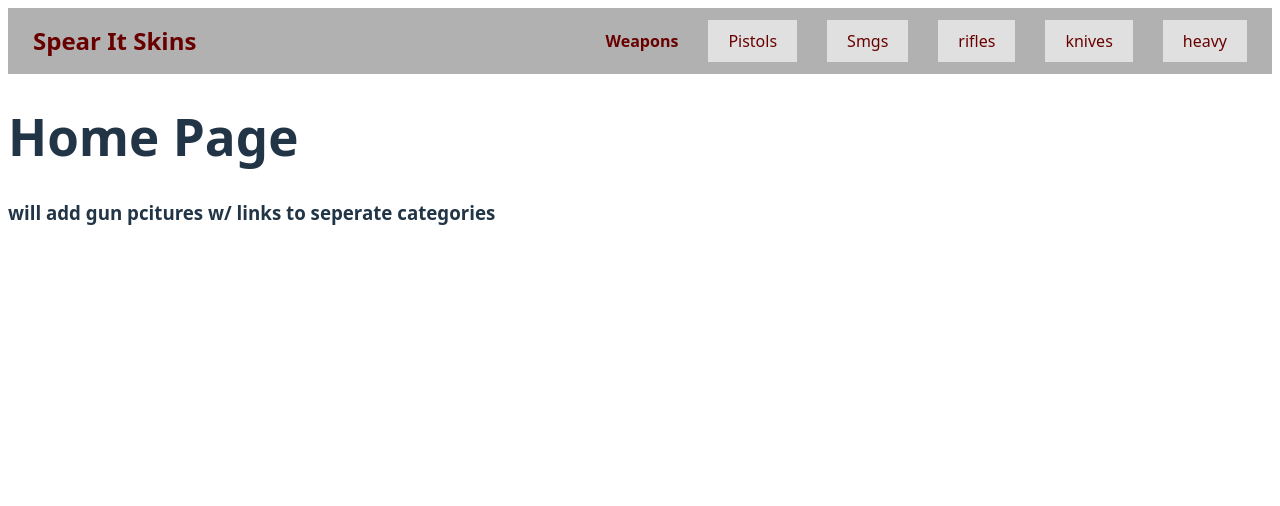
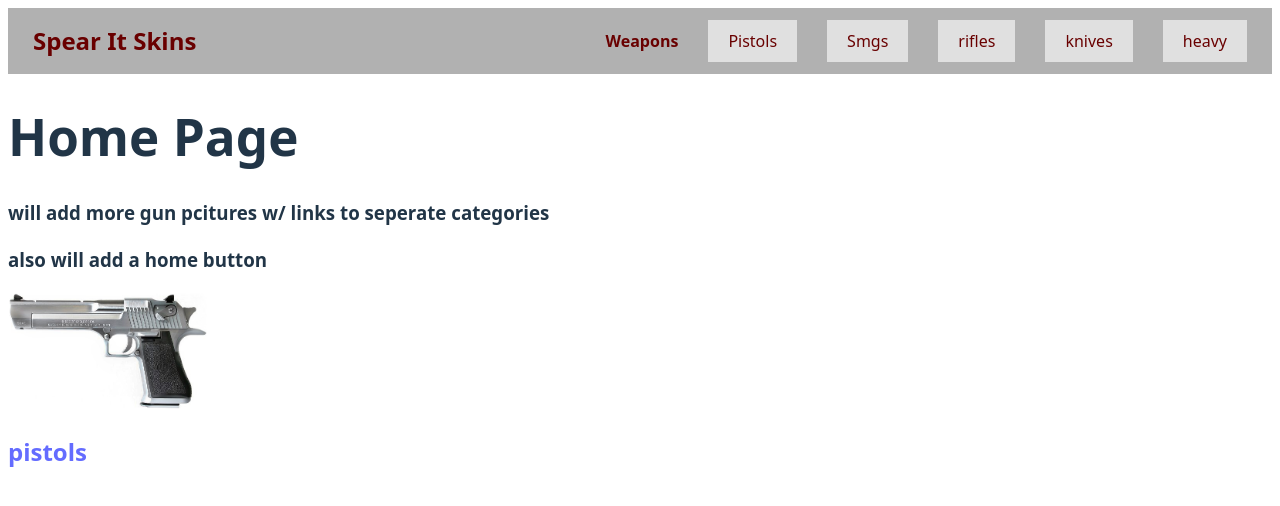
Before and after one commit to tyler-drake-80/spear-it-skins, a React (Vite) app in the folder FrontEnd/my-app/: page / in a window 1280 px wide. Shown: the top 506 px of the page. Built offline with nearby package versions, Linux system fonts and the light colour scheme.

Commit message:
added image prototype

```diff
--- a/FrontEnd/my-app/src/pages/homePage.jsx
+++ b/FrontEnd/my-app/src/pages/homePage.jsx
@@ -1,11 +1,20 @@
-
+import {Link} from "react-router-dom";
+import DesertEagle from "../DesertEagle.jpg"
 function HomePage() {
   return (
     <>
 
 
       <h1>Home Page </h1>
-      <h3>will add gun pcitures w/ links to seperate categories</h3>
+      <h3>will add more gun pcitures w/ links to seperate categories</h3>
+      <h3>also will add a home button</h3>
+
+      <Link to = {"/category/pistols"}>
+
+          <img src={DesertEagle} alt = "Pistols" style = {{width: "200px"}}/>
+          <h2>pistols</h2>
+
+      </Link>
     </>
   );
 }
```
Also changed, not shown: FrontEnd/my-app/src/DesertEagle.jpg (added).
